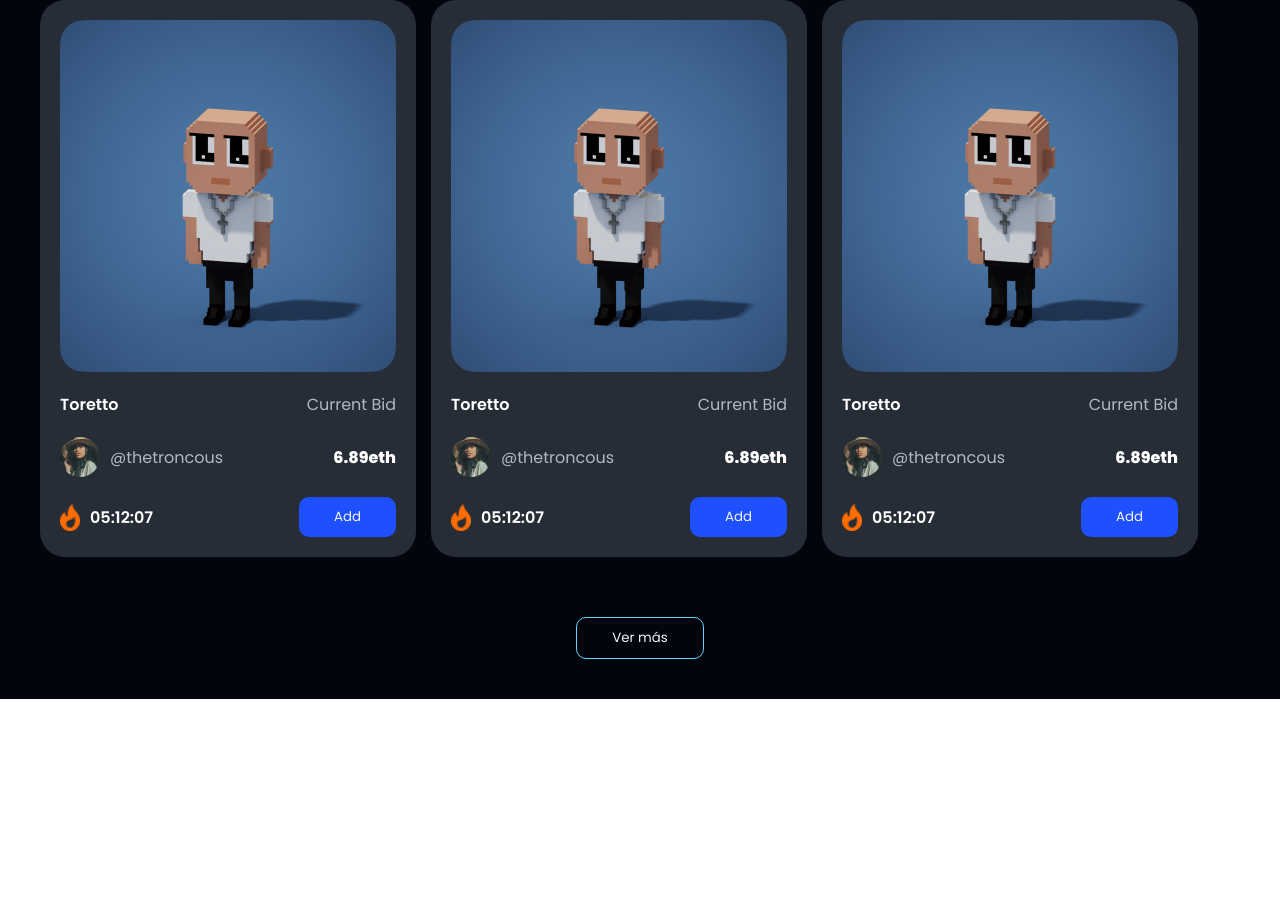
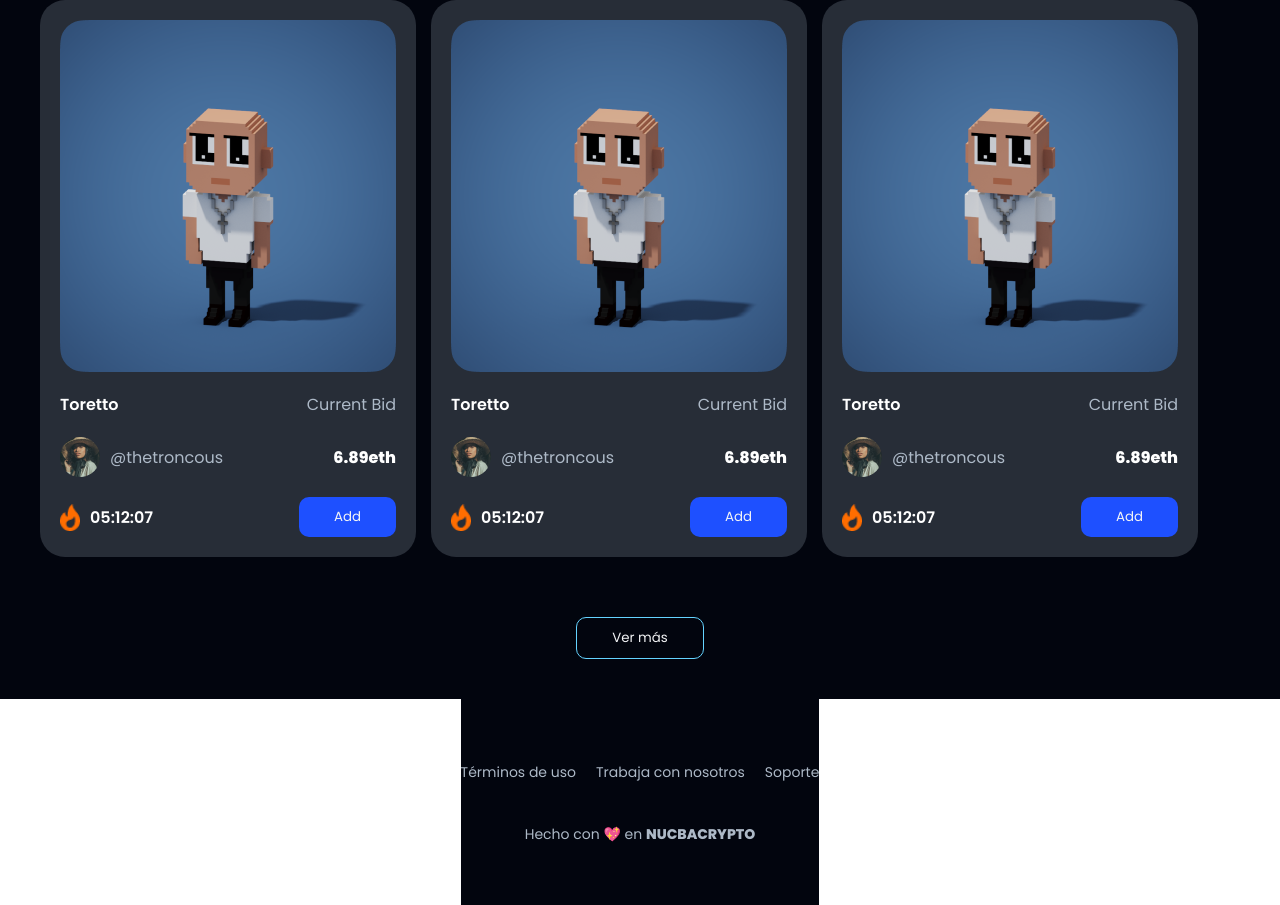
Before and after one commit to nylzen/nucba-3317, a plain HTML site: page clase_08/index.html in a window 1280 px wide. Shown: the part 2614-3519 px from the top of the page. Before the commit the page ends 3313 px from the top, so only its background shows below. Drawn offline with Linux system fonts and the light colour scheme.

Commit message:
add: footer

```diff
--- a/clase_08/assets/styles.css
+++ b/clase_08/assets/styles.css
@@ -423,3 +423,30 @@ main {
   border-radius: 10px;
   border: 1px solid var(--electric);
 }
+
+/*  =========== FOOTER ===========  */
+footer {
+  background: var(--background);
+  color: var(--text-white);
+  display: flex;
+  flex-direction: column;
+  justify-self: center;
+  align-items: center;
+  gap: 40px;
+  padding: 60px 0;
+}
+
+footer a,
+footer p {
+  color: var(--text-gray);
+  font-size: 14px;
+}
+
+.footer-links {
+  display: flex;
+  gap: 20px;
+}
+
+footer span {
+  font-weight: 800;
+}
--- a/clase_08/index.html
+++ b/clase_08/index.html
@@ -348,5 +348,17 @@
         <button class="btn-load">Ver más</button>
       </section>
     </main>
+
+    <footer>
+      <nav>
+        <ul class="footer-links">
+          <li><a href="#">Términos de uso</a></li>
+          <li><a href="#">Trabaja con nosotros</a></li>
+          <li><a href="#">Soporte</a></li>
+        </ul>
+      </nav>
+
+      <p>Hecho con 💖 en <span>NUCBACRYPTO</span></p>
+    </footer>
   </body>
 </html>
```
